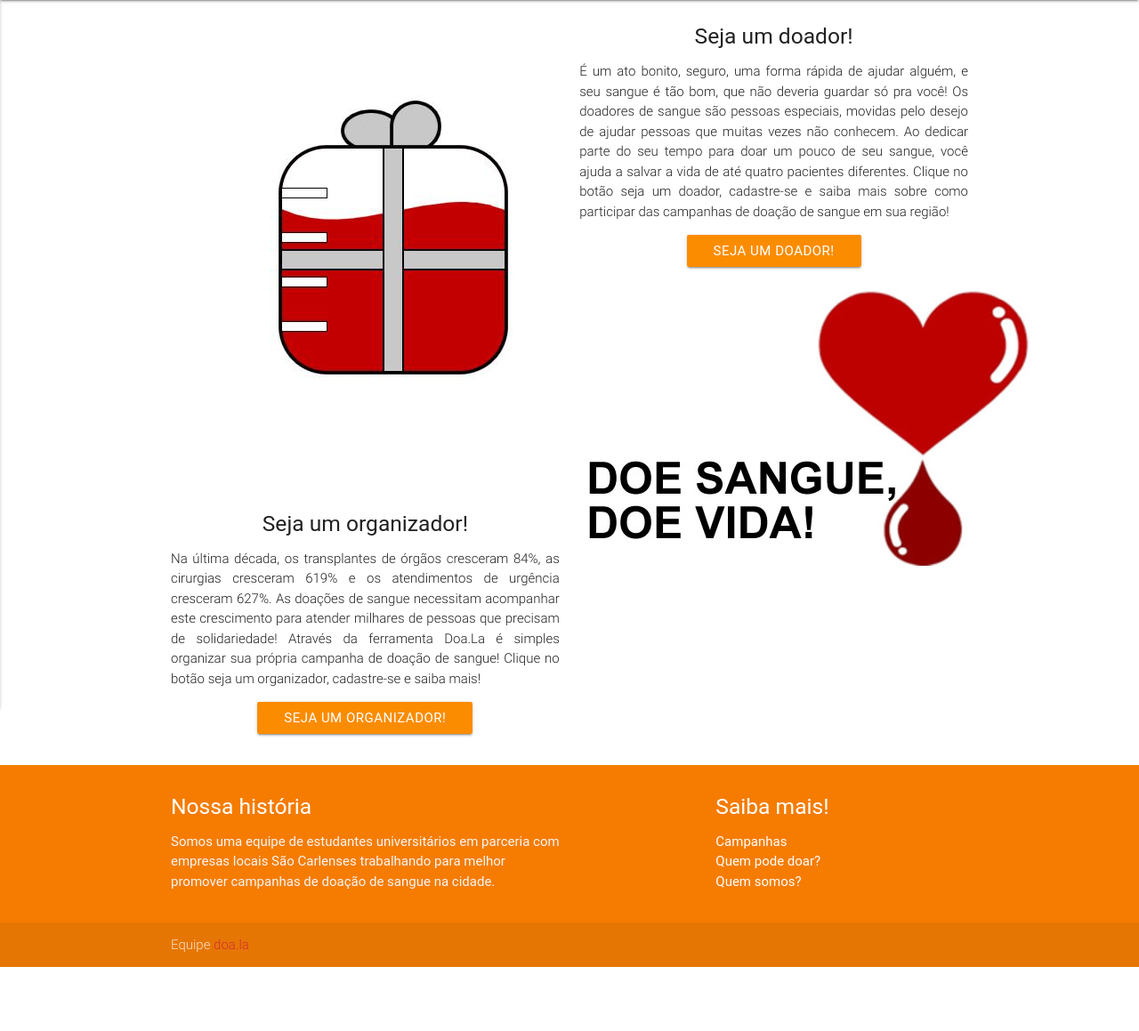
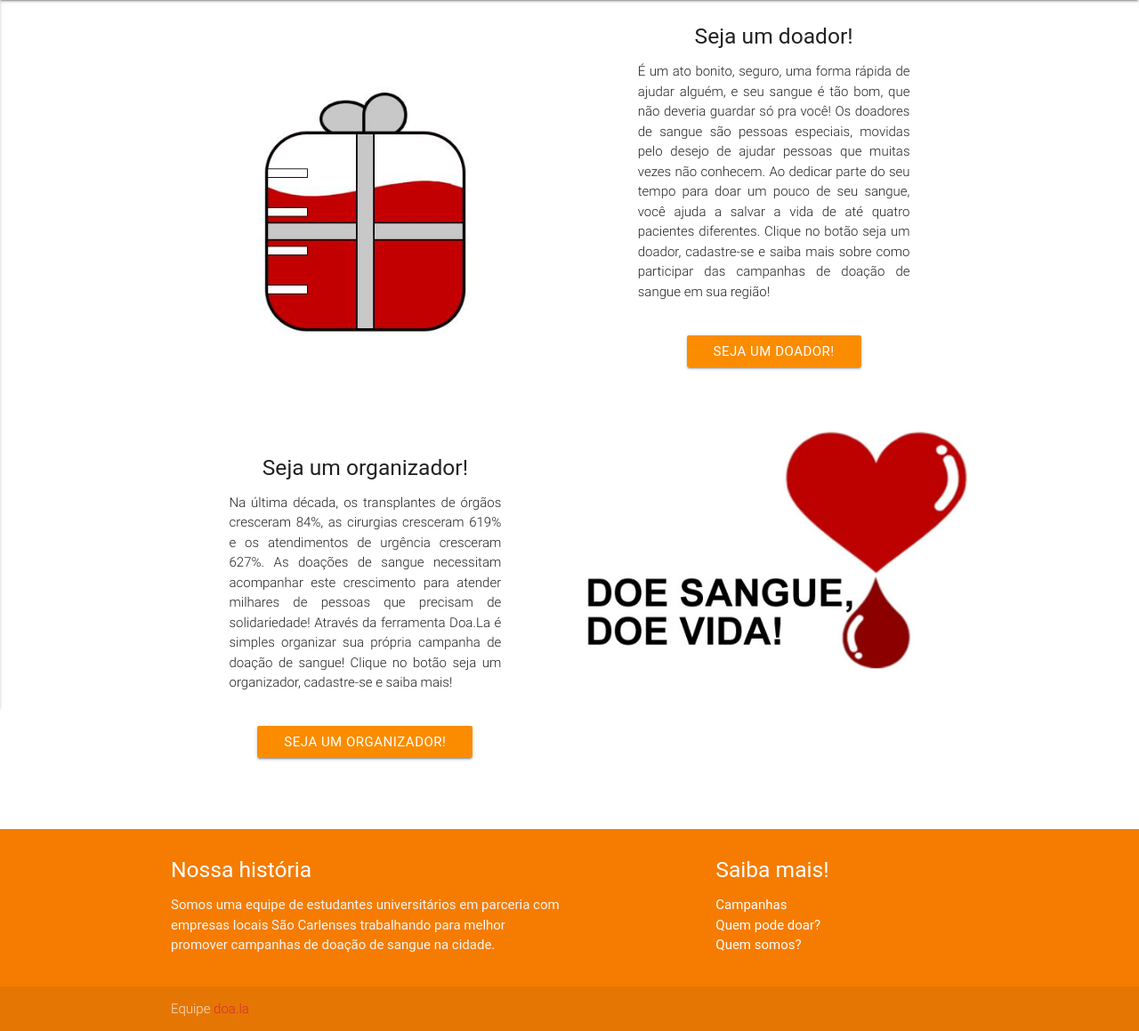
Before and after one commit to rvferreira/GoodVamps, a Django app: page / in a window 1280 px wide. Shown: the part 64-1223 px from the top of the page at 89% size. Before the commit the page ends 1151 px from the top, so only its background shows below. Run offline with Django 3.2, Linux system fonts and the light colour scheme; parts of the project's set-up code (start-up, migrations or seed data) failed here and were passed over; some libraries are stand-ins or nearby versions; some web fonts are replaced.

Commit message:
index integration started

```diff
--- a/templates/index.html
+++ b/templates/index.html
@@ -1,14 +1,12 @@
-{% extends "base.html" %}
-
-{% block content %}
+{% extends "base.html" %} {% block content %}
 <script>
-    initializations = function(){
+    initializations = function() {
 
     }
 </script>
 
 <script>
-    initializations = function(){
+    initializations = function() {
 
     }
 </script>
@@ -18,24 +16,30 @@
         <div class="row">
             <div class="col s12 m6">
                 <div class="icon-block">
-                    <h2 class="center"><img src="/static/img/organizador_index.png"/></h2>
+                    <h2 class="center"><img class="responsive-img" src="/static/img/organizador_index.png"/></h2>
+                    <div class="container">
                         <h5 class="center">Seja um organizador!</h5>
-                    <p class="light" align="justify">Na última década, os transplantes de órgãos cresceram 84%, as cirurgias cresceram 619% e os atendimentos de urgência cresceram 627%. As doações de sangue necessitam acompanhar este crescimento para atender milhares de pessoas que precisam de solidariedade! Através da ferramenta Doa.La é simples organizar sua própria campanha de doação de sangue! Clique no botão seja um organizador, cadastre-se e saiba mais! </p>
+                        <p class="light" align="justify">Na última década, os transplantes de órgãos cresceram 84%, as cirurgias cresceram 619% e os atendimentos de urgência cresceram 627%. As doações de sangue necessitam acompanhar este crescimento para atender milhares de pessoas que
+                            precisam de solidariedade! Através da ferramenta Doa.La é simples organizar sua própria campanha de doação de sangue! Clique no botão seja um organizador, cadastre-se e saiba mais! </p><br>
                         <div class="center-align">
-                       <button class="btn orange darken-1"><!--INSERIR LINK PARA A PÁGINA DE CADASTRO DE ORGANIZADOR-->
-                        Seja um organizador!
+                            <button class="btn orange darken-1"> Seja um organizador!
+                        </div>
+                    <br><br>
                     </div>
                 </div>
             </div>
          <div class="col s12 m6">
                 <div class="icon-block">
+                    <div class="container">
                         <h5 class="center">Seja um doador!</h5>
-                    <p class="light" align="justify">É um ato bonito, seguro, uma forma rápida de ajudar alguém, e seu sangue é tão bom, que não deveria guardar só pra você! Os doadores de sangue são pessoas especiais, movidas pelo desejo de ajudar pessoas que muitas vezes não conhecem. Ao dedicar parte do seu tempo para doar um pouco de seu sangue, você ajuda a salvar a vida de até quatro pacientes diferentes. Clique no botão seja um doador, cadastre-se e saiba mais sobre como participar das campanhas de doação de sangue em sua região!</p>
+                        <p class="light" align="justify">É um ato bonito, seguro, uma forma rápida de ajudar alguém, e seu sangue é tão bom, que não deveria guardar só pra você! Os doadores de sangue são pessoas especiais, movidas pelo desejo de ajudar pessoas que muitas vezes não conhecem. Ao dedicar parte do seu tempo para doar um pouco de seu sangue, você ajuda a salvar a vida de até quatro pacientes diferentes. Clique no botão seja um doador, cadastre-se e saiba mais sobre como participar das campanhas de doação de sangue em sua região!</p><br>
                        <div class="center-align">
                            <button class="btn orange darken-1"><!--INSERIR LINK PARA A PÁGINA DE CADASTRO DE DOADOR-->
                             Seja um doador!
                         </div>
-                    <h2 class="center"><img src="/static/img/doador_index.jpg"/></h2>
+                        <br><br>
+                   </div>
+                    <h2 class="center"><img class="responsive-img" src="/static/img/doador_index.jpg"/></h2>
                 </div>
             </div>
         </div>
```
Also changed, not shown: 11 other files. Lines whose indentation alone changed are shown as unchanged.
